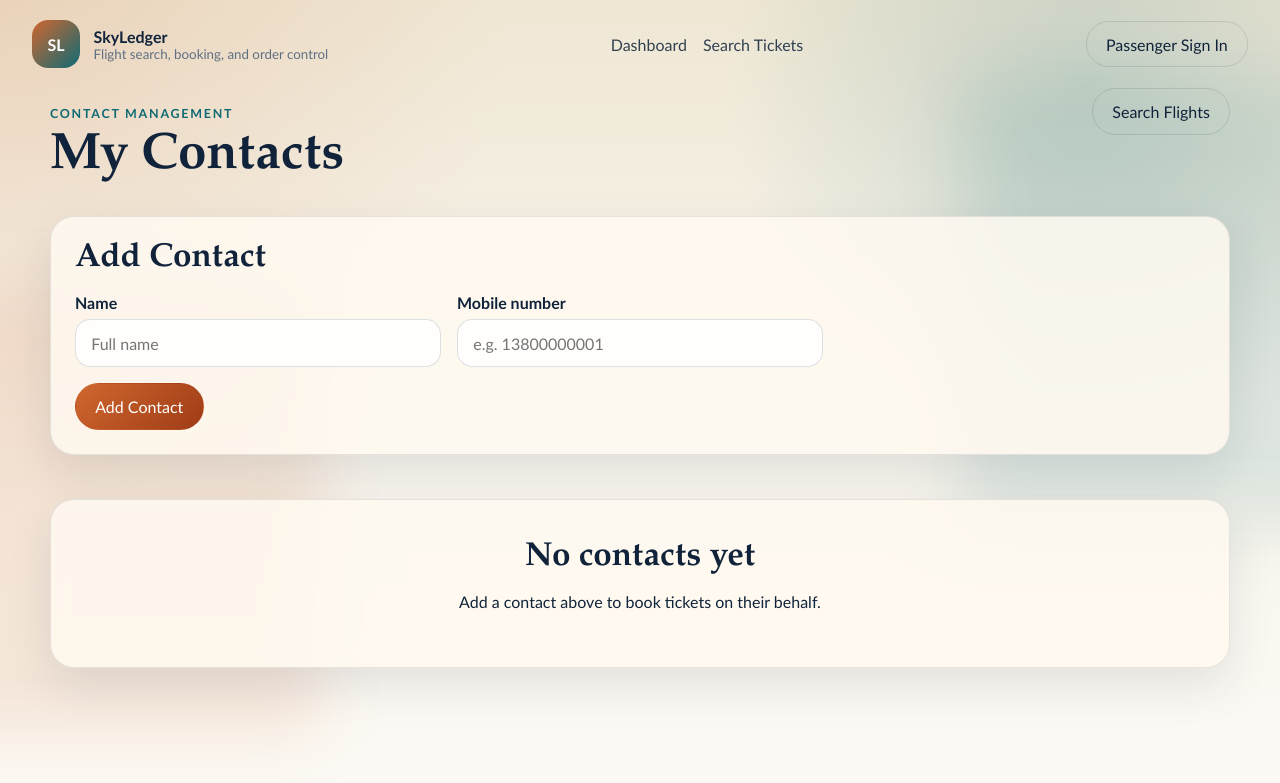
After one commit to cirrusyun/task4-web, a Flask app: template templates/contacts.html in a window 1280 px wide. The commit adds this page. Shown: the top 783 px of the page. Run offline with Flask 3, Linux system fonts and the light colour scheme; the template is opened without the code that fills it, so the values that code supplies are empty; parts of the project's set-up code (start-up, migrations or seed data) failed here and were passed over.

Commit message:
add contact management and book for contact on web

```diff
--- a/app.py
+++ b/app.py
@@ -19,11 +19,14 @@ from flask import (
 
 from db import (
     ValidationError,
+    add_contact,
     authenticate_passenger,
     book_ticket,
     cancel_order,
     delete_cancelled_order,
+    delete_contact,
     generate_tickets,
+    get_contacts,
     get_dashboard_stats,
     get_orders_for_passenger,
     get_search_options,
@@ -120,6 +123,7 @@ def create_app() -> Flask:
             "arrival_before": request.args.get("arrival_before", "").strip(),
         }
         arrival_next_day = request.args.get("arrival_next_day") == "1"
+        contacts = get_contacts(g.user["passenger_id"]) if g.user else []
 
         options = get_search_options()
         results = []
@@ -155,6 +159,7 @@ def create_app() -> Flask:
             cities=options["cities"],
             airlines=options["airlines"],
             search_performed=search_performed,
+            contacts=contacts,
         )
 
     @app.post("/generate")
@@ -182,6 +187,7 @@ def create_app() -> Flask:
     @login_required
     def book():
         ticket_inventory_id = request.form.get("ticket_inventory_id", type=int)
+        contact_id = request.form.get("contact_id", type=int) or None
         return_to = request.form.get("return_to") or url_for("search")
 
         if not ticket_inventory_id:
@@ -189,14 +195,21 @@ def create_app() -> Flask:
             return redirect(_safe_redirect_target(return_to, "search"))
 
         try:
-            booking = book_ticket(g.user["passenger_id"], ticket_inventory_id)
+            booking = book_ticket(g.user["passenger_id"], ticket_inventory_id, contact_id)
         except ValidationError as exc:
             flash(str(exc), "error")
             return redirect(_safe_redirect_target(return_to, "search"))
 
+        for_label = ""
+        if contact_id:
+            contacts = get_contacts(g.user["passenger_id"])
+            match = next((c for c in contacts if c["contact_id"] == contact_id), None)
+            if match:
+                for_label = f" for {match['contact_name']}"
+
         flash(
             (
-                f"Order #{booking['order_id']} confirmed: "
+                f"Order #{booking['order_id']} confirmed{for_label}: "
                 f"{booking['cabin_name']} cabin at {money_filter(booking['paid_price'])}."
             ),
             "success",
@@ -230,6 +243,34 @@ def create_app() -> Flask:
         else:
             flash(f"Cancelled order #{order_id} was permanently deleted.", "info")
         return redirect(url_for("orders"))
+
+    @app.route("/contacts")
+    @login_required
+    def contacts():
+        contacts_data = get_contacts(g.user["passenger_id"])
+        return render_template("contacts.html", contacts=contacts_data)
+
+    @app.post("/contacts/add")
+    @login_required
+    def contacts_add():
+        contact_name = request.form.get("contact_name", "").strip()
+        mobile_number = request.form.get("mobile_number", "").strip()
+        try:
+            add_contact(g.user["passenger_id"], contact_name, mobile_number)
+            flash(f"Contact '{contact_name}' added.", "success")
+        except ValidationError as exc:
+            flash(str(exc), "error")
+        return redirect(url_for("contacts"))
+
+    @app.post("/contacts/<int:contact_id>/delete")
+    @login_required
+    def contacts_delete(contact_id: int):
+        try:
+            delete_contact(g.user["passenger_id"], contact_id)
+            flash("Contact deleted.", "info")
+        except ValidationError as exc:
+            flash(str(exc), "error")
+        return redirect(url_for("contacts"))
 
     return app
 
--- a/templates/base.html
+++ b/templates/base.html
@@ -24,6 +24,7 @@
             <a href="{{ url_for('search') }}">Search Tickets</a>
             {% if g.user %}
                 <a href="{{ url_for('orders') }}">My Orders</a>
+                <a href="{{ url_for('contacts') }}">My Contacts</a>
             {% endif %}
         </nav>
 
--- /dev/null
+++ b/templates/contacts.html
@@ -0,0 +1,59 @@
+{% extends "base.html" %}
+
+{% block title %} · My Contacts{% endblock %}
+
+{% block content %}
+<section class="orders-shell">
+    <div class="results-head">
+        <div>
+            <p class="eyebrow">Contact Management</p>
+            <h1>My Contacts</h1>
+        </div>
+        <a class="ghost-button" href="{{ url_for('search') }}">Search Flights</a>
+    </div>
+
+    <article class="card" style="margin-bottom:1.5rem">
+        <h2 style="margin-bottom:1rem">Add Contact</h2>
+        <form method="post" action="{{ url_for('contacts_add') }}" class="search-form">
+            <label>
+                <span>Name</span>
+                <input type="text" name="contact_name" required placeholder="Full name">
+            </label>
+            <label>
+                <span>Mobile number</span>
+                <input type="text" name="mobile_number" required placeholder="e.g. 13800000001">
+            </label>
+            <div class="search-actions">
+                <button class="primary-button" type="submit">Add Contact</button>
+            </div>
+        </form>
+    </article>
+
+    {% if contacts %}
+        <section class="order-grid">
+            {% for contact in contacts %}
+                <article class="order-card">
+                    <div class="order-topline">
+                        <strong>{{ contact.contact_name }}</strong>
+                    </div>
+                    <p>{{ contact.mobile_number }}</p>
+                    <div class="order-actions">
+                        <form
+                            method="post"
+                            action="{{ url_for('contacts_delete', contact_id=contact.contact_id) }}"
+                            data-confirm="Delete contact {{ contact.contact_name }}?"
+                        >
+                            <button class="ghost-button" type="submit">Delete</button>
+                        </form>
+                    </div>
+                </article>
+            {% endfor %}
+        </section>
+    {% else %}
+        <article class="card empty-state">
+            <h2>No contacts yet</h2>
+            <p>Add a contact above to book tickets on their behalf.</p>
+        </article>
+    {% endif %}
+</section>
+{% endblock %}
--- a/templates/orders.html
+++ b/templates/orders.html
@@ -32,6 +32,7 @@
                         <div><dt>Arrival</dt><dd>{{ order.arrival_time|clock }}{% if order.arrival_day_offset %} +{{ order.arrival_day_offset }} day{% endif %}</dd></div>
                         <div><dt>Price Paid</dt><dd>{{ order.paid_price|money }}</dd></div>
                         <div><dt>Booked At</dt><dd>{{ order.booked_at.strftime('%Y-%m-%d %H:%M:%S') }}</dd></div>
+                        <div><dt>Booked For</dt><dd>{{ order.contact_name if order.contact_name else 'Self' }}</dd></div>
                         <div><dt>Airports</dt><dd>{{ order.source_airport_name }} → {{ order.destination_airport_name }}</dd></div>
                     </dl>
 
```
Also changed, not shown: templates/search.html (+16 -0 lines).
